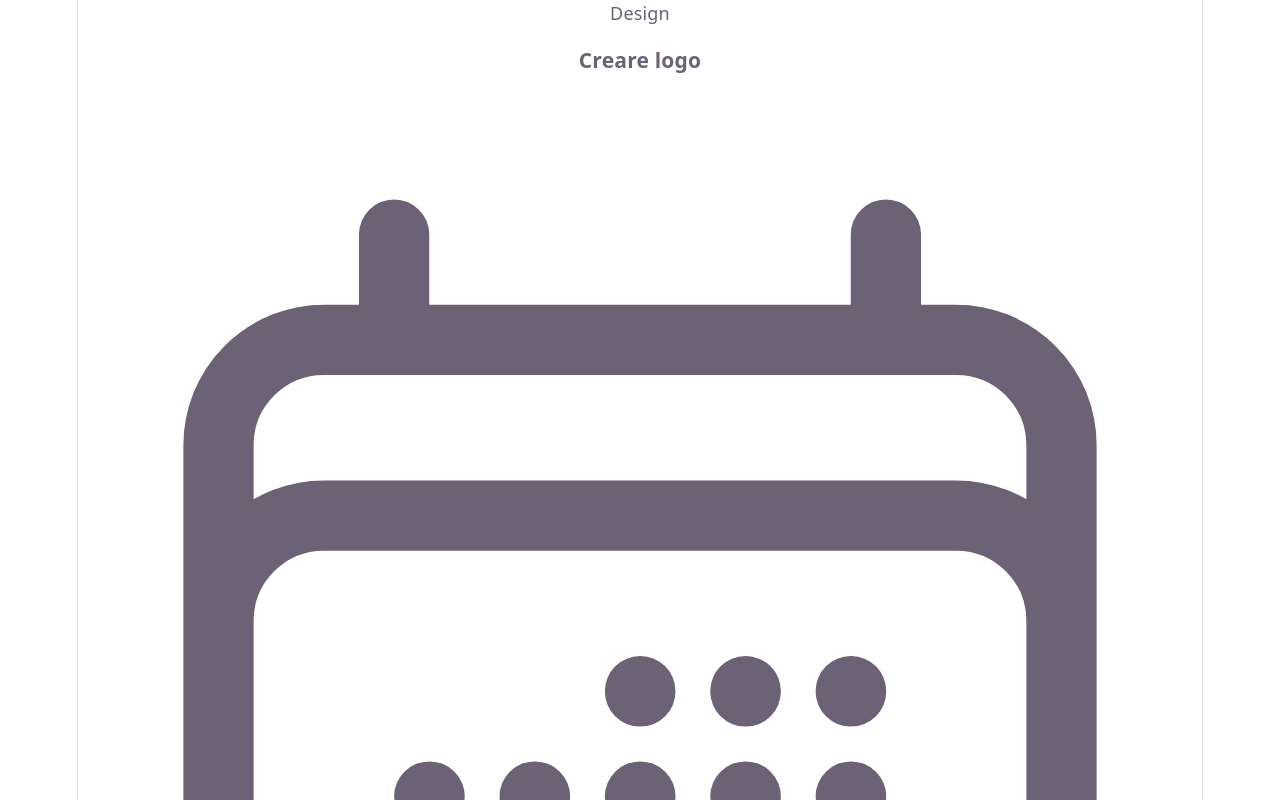
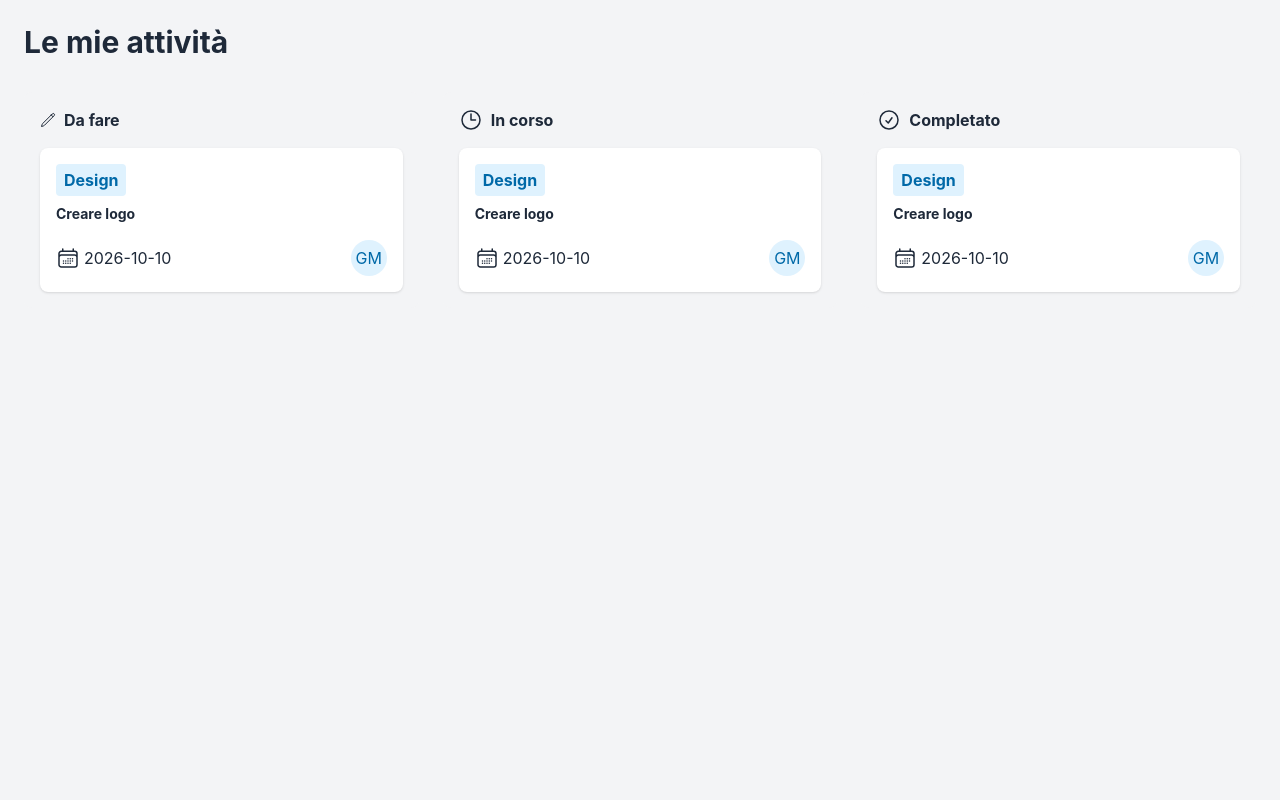
Before and after one commit to giordanam/MyTaskboard, a React (Vite) app in the folder task-board-react/: page / in a window 1280 px wide. Shown: the top 800 px of the page. Built offline with nearby package versions, Linux system fonts and the light colour scheme.

Commit message:
feat: add List component and fix layout

```diff
--- a/task-board-react/src/App.jsx
+++ b/task-board-react/src/App.jsx
@@ -1,12 +1,18 @@
 import { useState } from 'react'
-import Card from './components/Card.jsx'
-import './App.css'
+import List from './components/List.jsx'
 
 function App() {
   const [count, setCount] = useState(0)
 
   return (
-    <Card/>
+      <div className="bg-gray-100 text-gray-800 p-6 min-h-screen">
+        <div className="max-w-7xl mx-auto">
+          <header className="flex justify-between items-center mb-8">
+            <h1 className="text-3xl font-bold">Le mie attività</h1>
+          </header>
+          <List />
+        </div>
+      </div>
   )
 }
 
--- /dev/null
+++ b/task-board-react/src/components/List.jsx
@@ -0,0 +1,41 @@
+import Card from './Card.jsx'
+
+export default function List() {
+    return(
+        <div id="grid-cards" className="grid grid-cols-3 mt-5 gap-6">
+            <div className="bg-gray-100 p-4 rounded-lg">
+                <h2 className="font-bold mb-4 flex items-center gap-2">
+                    <svg xmlns="http://www.w3.org/2000/svg" fill="none" viewBox="0 0 24 24" strokeWidth="1.5" stroke="currentColor" className="size-4">
+                        <path strokeLinecap="round" strokeLinejoin="round" d="m16.862 4.487 1.687-1.688a1.875 1.875 0 1 1 2.652 2.652L6.832 19.82a4.5 4.5 0 0 1-1.897 1.13l-2.685.8.8-2.685a4.5 4.5 0 0 1 1.13-1.897L16.863 4.487Zm0 0L19.5 7.125" />
+                    </svg>
+                    Da fare
+                </h2>
+                <div id="col-todo" className="flex flex-col gap-4">
+                    <Card/>
+                </div>
+            </div>
+            <div className="bg-gray-100 p-4 rounded-lg">
+                <h2 className="font-bold mb-4 flex items-center gap-2">
+                    <svg xmlns="http://www.w3.org/2000/svg" fill="none" viewBox="0 0 24 24" strokeWidth="1.5" stroke="currentColor" className="size-6">
+                        <path strokeLinecap="round" strokeLinejoin="round" d="M12 6v6h4.5m4.5 0a9 9 0 1 1-18 0 9 9 0 0 1 18 0Z" />
+                    </svg>
+                    In corso
+                </h2>
+                <div id="col-inprogress" className="flex flex-col gap-4">
+                    <Card/>
+                </div>
+            </div>
+            <div className="bg-gray-100 p-4 rounded-lg">
+                <h2 className="font-bold mb-4 flex items-center gap-2">
+                    <svg xmlns="http://www.w3.org/2000/svg" fill="none" viewBox="0 0 24 24" strokeWidth="1.5" stroke="currentColor" className="size-6">
+                        <path strokeLinecap="round" strokeLinejoin="round" d="M9 12.75 11.25 15 15 9.75M21 12a9 9 0 1 1-18 0 9 9 0 0 1 18 0Z" />
+                    </svg>
+                    Completato
+                </h2>
+                <div id="col-done" className="flex flex-col gap-4">
+                    <Card/>
+                </div>
+            </div>
+        </div>
+    )
+}
--- a/task-board-react/src/index.css
+++ b/task-board-react/src/index.css
@@ -1,111 +1 @@
-:root {
-  --text: #6b6375;
-  --text-h: #08060d;
-  --bg: #fff;
-  --border: #e5e4e7;
-  --code-bg: #f4f3ec;
-  --accent: #aa3bff;
-  --accent-bg: rgba(170, 59, 255, 0.1);
-  --accent-border: rgba(170, 59, 255, 0.5);
-  --social-bg: rgba(244, 243, 236, 0.5);
-  --shadow:
-    rgba(0, 0, 0, 0.1) 0 10px 15px -3px, rgba(0, 0, 0, 0.05) 0 4px 6px -2px;
-
-  --sans: system-ui, 'Segoe UI', Roboto, sans-serif;
-  --heading: system-ui, 'Segoe UI', Roboto, sans-serif;
-  --mono: ui-monospace, Consolas, monospace;
-
-  font: 18px/145% var(--sans);
-  letter-spacing: 0.18px;
-  color-scheme: light dark;
-  color: var(--text);
-  background: var(--bg);
-  font-synthesis: none;
-  text-rendering: optimizeLegibility;
-  -webkit-font-smoothing: antialiased;
-  -moz-osx-font-smoothing: grayscale;
-
-  @media (max-width: 1024px) {
-    font-size: 16px;
-  }
-}
-
-@media (prefers-color-scheme: dark) {
-  :root {
-    --text: #9ca3af;
-    --text-h: #f3f4f6;
-    --bg: #16171d;
-    --border: #2e303a;
-    --code-bg: #1f2028;
-    --accent: #c084fc;
-    --accent-bg: rgba(192, 132, 252, 0.15);
-    --accent-border: rgba(192, 132, 252, 0.5);
-    --social-bg: rgba(47, 48, 58, 0.5);
-    --shadow:
-      rgba(0, 0, 0, 0.4) 0 10px 15px -3px, rgba(0, 0, 0, 0.25) 0 4px 6px -2px;
-  }
-
-  #social .button-icon {
-    filter: invert(1) brightness(2);
-  }
-}
-
-body {
-  margin: 0;
-}
-
-#root {
-  width: 1126px;
-  max-width: 100%;
-  margin: 0 auto;
-  text-align: center;
-  border-inline: 1px solid var(--border);
-  min-height: 100svh;
-  display: flex;
-  flex-direction: column;
-  box-sizing: border-box;
-}
-
-h1,
-h2 {
-  font-family: var(--heading);
-  font-weight: 500;
-  color: var(--text-h);
-}
-
-h1 {
-  font-size: 56px;
-  letter-spacing: -1.68px;
-  margin: 32px 0;
-  @media (max-width: 1024px) {
-    font-size: 36px;
-    margin: 20px 0;
-  }
-}
-h2 {
-  font-size: 24px;
-  line-height: 118%;
-  letter-spacing: -0.24px;
-  margin: 0 0 8px;
-  @media (max-width: 1024px) {
-    font-size: 20px;
-  }
-}
-p {
-  margin: 0;
-}
-
-code,
-.counter {
-  font-family: var(--mono);
-  display: inline-flex;
-  border-radius: 4px;
-  color: var(--text-h);
-}
-
-code {
-  font-size: 15px;
-  line-height: 135%;
-  padding: 4px 8px;
-  background: var(--code-bg);
-}
+@import "tailwindcss";
```
